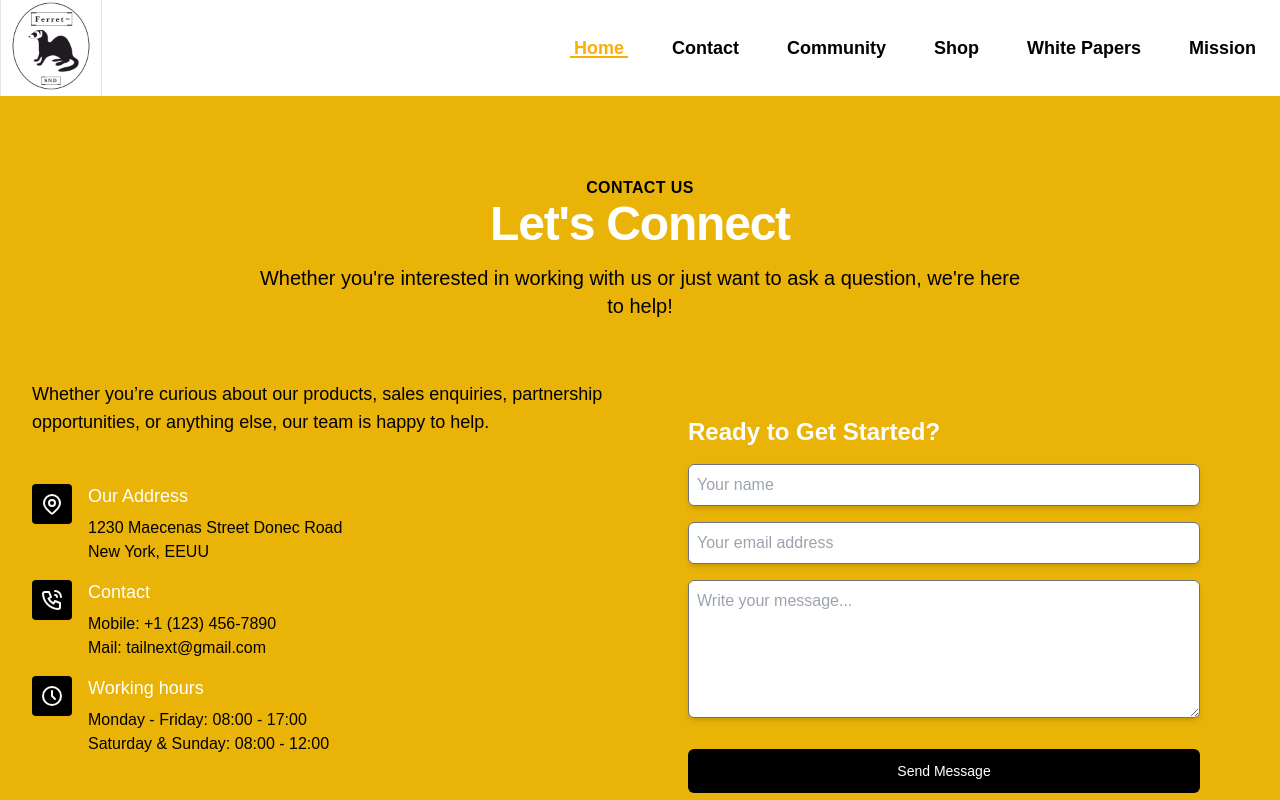
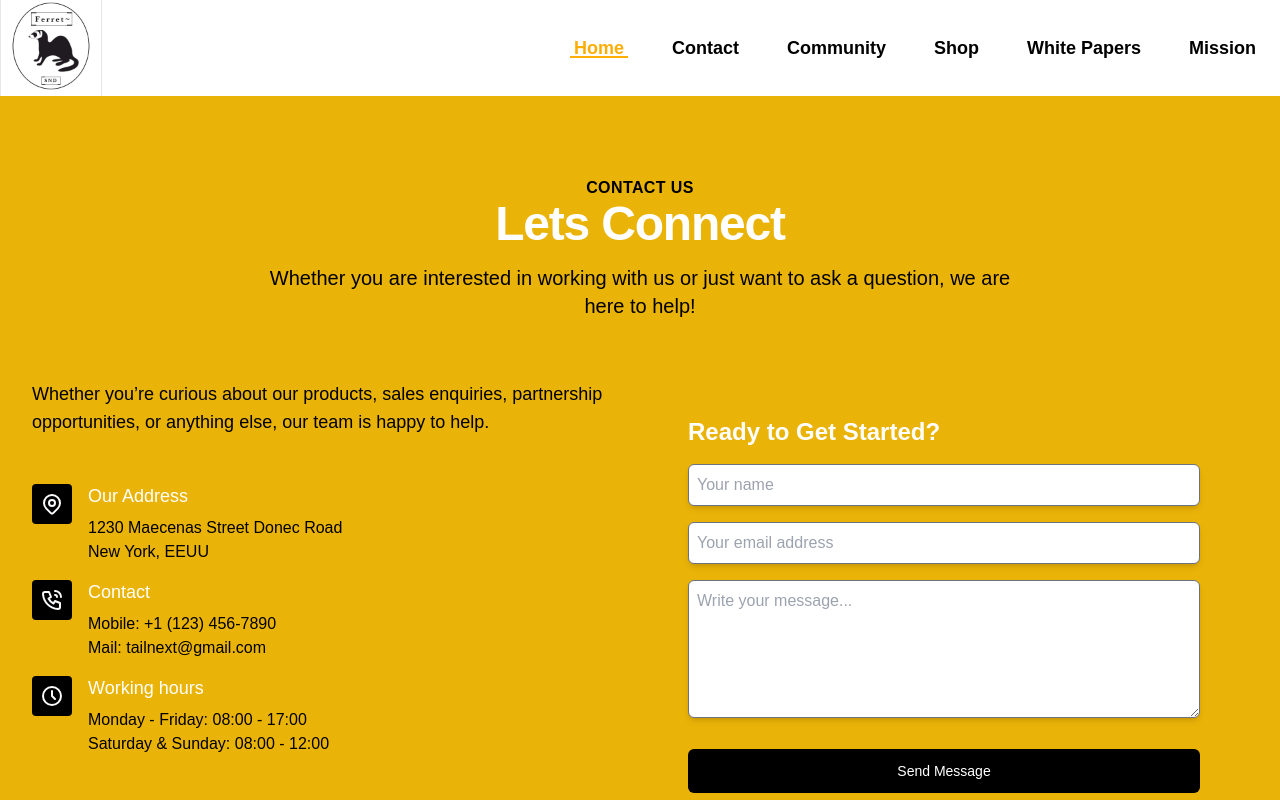
Before and after one commit to gfarhan18/ferret-shop, a Next.js app: page /contact in a window 1280 px wide. Shown: the top 800 px of the page. Built offline with nearby package versions, Linux system fonts and the light colour scheme.

Commit message:
worked on more designs

```diff
--- a/components/shared/OurVision.tsx
+++ b/components/shared/OurVision.tsx
@@ -49,7 +49,7 @@ const OurVision = () => {
                 <div className="mt-5">
                     <h3 className="text-lg font-medium text-gray-900">Vision</h3>
                     <p className="mt-2 text-base text-gray-500">We envision a world where technology is used to solve the
-                        most pressing issues facing humanity and improve people's lives.</p>
+                        most pressing issues facing humanity and improve peoples lives.</p>
                 </div>
             </div>
         </div>
--- a/pages/contact.tsx
+++ b/pages/contact.tsx
@@ -11,10 +11,10 @@ const contact = () => {
               Contact Us
             </p>
             <h2 className="font-heading mb-4 font-bold tracking-tight text-white text-3xl sm:text-5xl">
-              Let's Connect
+              Lets Connect
             </h2>
             <p className="mx-auto mt-4 max-w-3xl text-xl text-black">
-              Whether you're interested in working with us or just want to ask a question, we're here to help!
+              Whether you are interested in working with us or just want to ask a question, we are here to help!
             </p>
           </div>
         </div>
```
